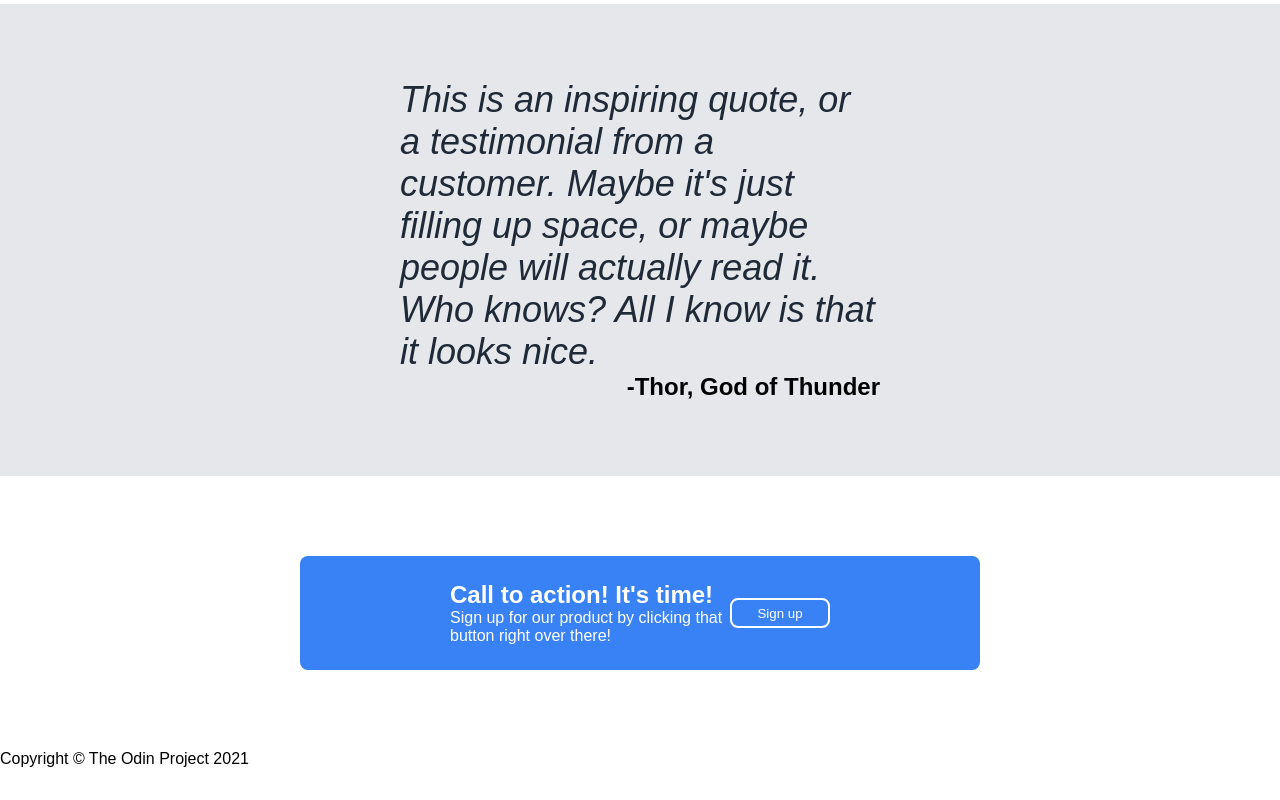
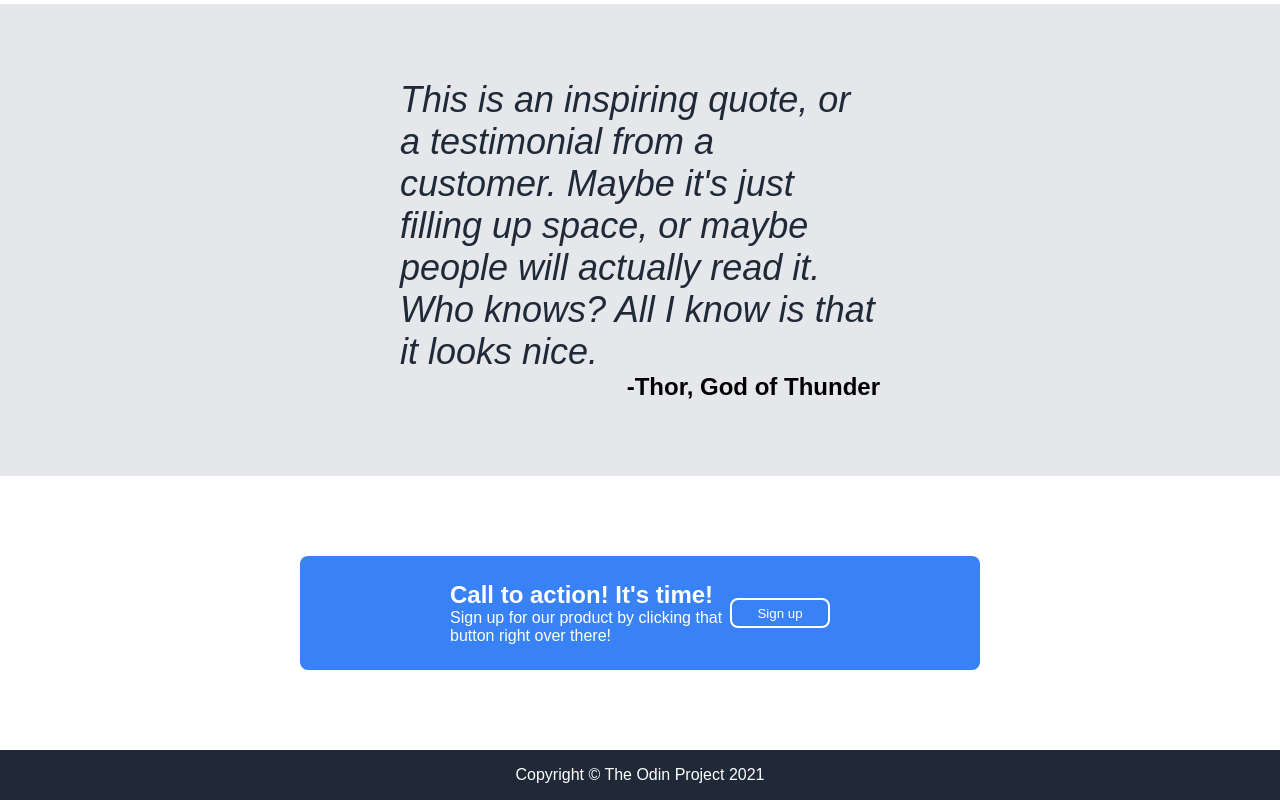
Before and after one commit to dealunas/landing-page, a plain HTML site: page index.html in a window 1280 px wide. Shown: the part 877-1677 px from the top of the page. Before the commit the page ends 1645 px from the top, so only its background shows below. Drawn offline with Linux system fonts and the light colour scheme.

Commit message:
Add CSS to footer

```diff
--- a/styles.css
+++ b/styles.css
@@ -159,3 +159,12 @@ button.blue-sign{
     width:100px;
     height:30px;
 }
+
+.footer{
+    display:flex;
+    justify-content:center;
+    background-color:#1F2937;
+    color:white;
+    height:50px;
+    align-items:center;
+}
```
